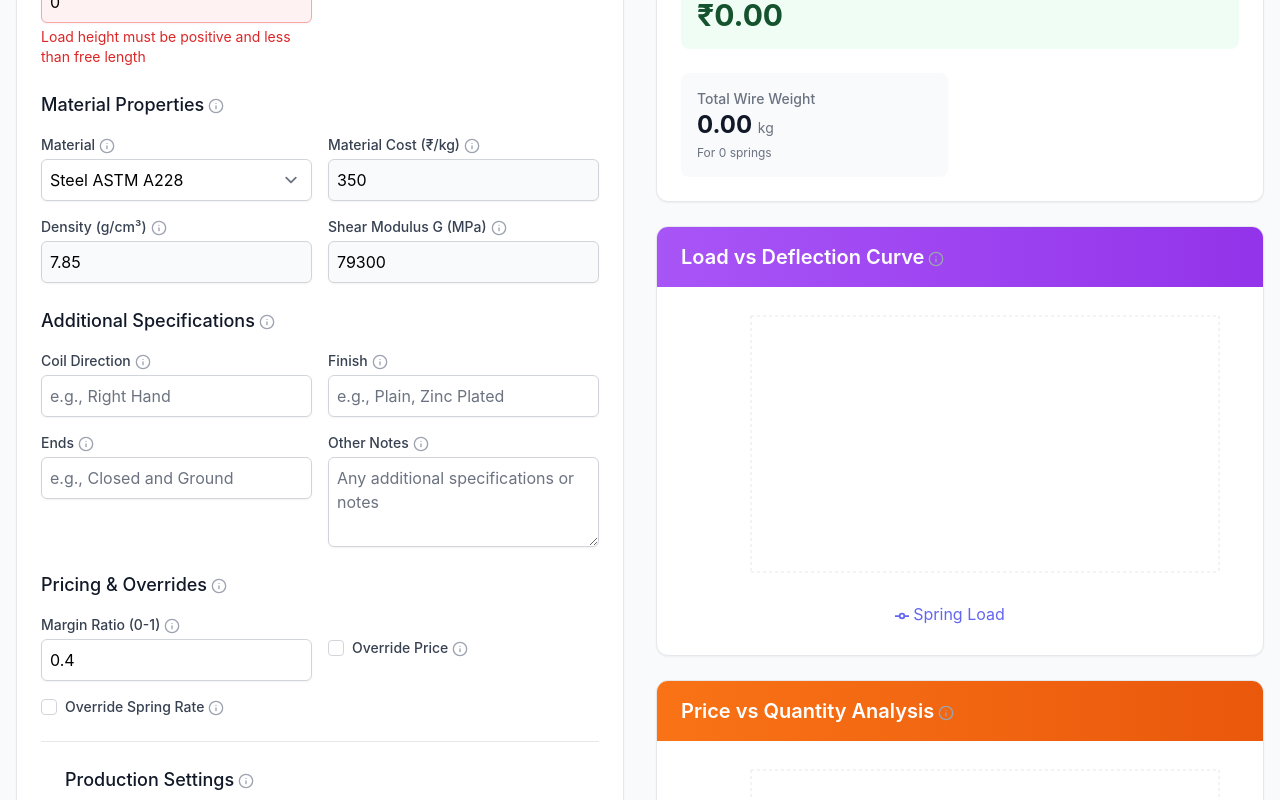
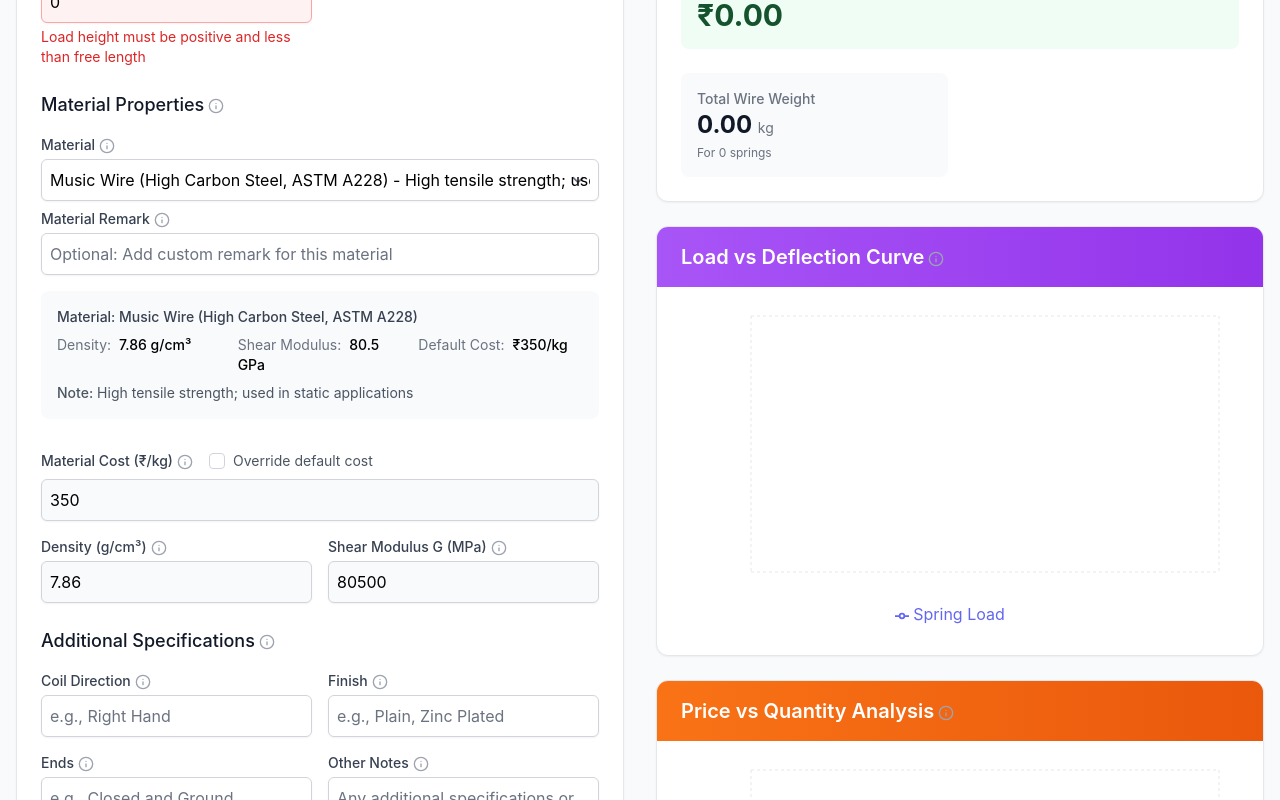
Before and after one commit to parthbhalara/spring-price-calculator, a React (Create React App) app: page / in a window 1280 px wide. Shown: the part 780-1580 px from the top of the page. Built offline with nearby package versions, Linux system fonts and the light colour scheme; the HTML template or start-up script is replaced by a standard one.

Commit message:
Initial commit

```diff
--- a/src/SpringCalculator.jsx
+++ b/src/SpringCalculator.jsx
@@ -5,12 +5,108 @@ import jsPDF from 'jspdf';
 
 // Material properties
 const MATERIALS = {
-  'Steel ASTM A228': { density: 7.85, G: 79300, cost: 350 },
-  'Stainless Steel 302': { density: 7.92, G: 69000, cost: 550 },
-  'Chrome Silicon': { density: 7.85, G: 77200, cost: 400 },
-  'Phosphor Bronze': { density: 8.8, G: 41400, cost: 600 },
-  'Inconel X750': { density: 8.28, G: 79300, cost: 950 },
-  'Custom': { density: 7.85, G: 79300, cost: 300 }
+    // IS 4454 Materials
+    'IS 4454 Part 1 - Cold drawn unalloyed steel': {
+        density: 7.85,
+        G: 80000,
+        cost: 320,
+        notes: 'Grade 1/2/3, Cold drawn unalloyed steel wire',
+        grade: 'Grade 1/2/3'
+    },
+    'IS 4454 Part 2 - Oil hardened and tempered': {
+        density: 7.85,
+        G: 80000,
+        cost: 350,
+        notes: 'Class I/II, Oil hardened and tempered steel wire',
+        grade: 'Class I/II'
+    },
+    'IS 4454 Part 3 - Stainless steel': {
+        density: 7.95,
+        G: 70000,
+        cost: 550,
+        notes: 'Grade 302/304/316, Stainless steel wire for springs',
+        grade: '302/304/316'
+    },
+    'IS 4454 Part 4 - Patented and cold drawn': {
+        density: 7.85,
+        G: 80000,
+        cost: 380,
+        notes: 'Class I/II, Patented and cold drawn unalloyed steel',
+        grade: 'Class I/II'
+    },
+    // Other Standard Materials
+    'Music Wire (High Carbon Steel, ASTM A228)': {
+        density: 7.86,
+        G: 80500,
+        cost: 350,
+        notes: 'High tensile strength; used in static applications'
+    },
+    'Oil Tempered Wire (ASTM A229 / A230)': {
+        density: 7.85,
+        G: 78500,
+        cost: 380,
+        notes: 'Used in heavy-duty springs; more fatigue resistant'
+    },
+    'Stainless Steel 302/304 (ASTM A313)': {
+        density: 7.90,
+        G: 71500,
+        cost: 550,
+        notes: 'Corrosion-resistant; common in food, pharma, marine'
+    },
+    'Stainless Steel 316': {
+        density: 7.99,
+        G: 68500,
+        cost: 650,
+        notes: 'Better corrosion resistance than 304'
+    },
+    'Phosphor Bronze (ASTM B159)': {
+        density: 8.80,
+        G: 44500,
+        cost: 750,
+        notes: 'Good conductivity, corrosion resistance'
+    },
+    'Beryllium Copper (ASTM B197)': {
+        density: 8.25,
+        G: 49500,
+        cost: 950,
+        notes: 'Non-magnetic, good fatigue, electrical use'
+    },
+    'Chrome Silicon (ASTM A401)': {
+        density: 7.85,
+        G: 81000,
+        cost: 450,
+        notes: 'High strength for high stress applications'
+    },
+    'Chrome Vanadium (ASTM A231)': {
+        density: 7.85,
+        G: 79000,
+        cost: 480,
+        notes: 'Shock-resistant; used in automotive springs'
+    },
+    'Inconel X-750': {
+        density: 8.28,
+        G: 74000,
+        cost: 1200,
+        notes: 'High temperature resistance; aerospace use'
+    },
+    'Monel 400': {
+        density: 8.80,
+        G: 65000,
+        cost: 900,
+        notes: 'High corrosion resistance; marine use'
+    },
+    'Titanium Alloy (Ti-6Al-4V)': {
+        density: 4.43,
+        G: 43500,
+        cost: 2500,
+        notes: 'Lightweight; used in aerospace, medical springs'
+    },
+    'Custom': {
+        density: 7.85,
+        G: 79300,
+        cost: 300,
+        notes: 'Custom material properties'
+    }
 };
 
 // Add InfoTooltip component
@@ -42,11 +138,11 @@ const initialState = {
     coilsActive: 0,
     freeLength: 0,
     loadHeight: 0,
-    material: 'Steel ASTM A228',
+    material: 'Music Wire (High Carbon Steel, ASTM A228)',
     customMaterialName: '',
-    materialCost: MATERIALS['Steel ASTM A228'].cost,
-    density: MATERIALS['Steel ASTM A228'].density,
-    G: MATERIALS['Steel ASTM A228'].G,
+    materialCost: MATERIALS['Music Wire (High Carbon Steel, ASTM A228)'].cost,
+    density: MATERIALS['Music Wire (High Carbon Steel, ASTM A228)'].density,
+    G: MATERIALS['Music Wire (High Carbon Steel, ASTM A228)'].G,
     marginRatio: 0.4,
     overrideMargin: false,
     manualPrice: 0,
@@ -60,7 +156,9 @@ const initialState = {
     coilDirection: '',
     finish: '',
     ends: '',
-    otherNotes: ''
+    otherNotes: '',
+    overrideMaterialCost: false,
+    materialRemark: '',
 };
 
 const initialResults = {
@@ -115,8 +213,16 @@ const SpringCalculator = () => {
                 ...newInputs,
                 density: MATERIALS[value].density,
                 G: MATERIALS[value].G,
-                materialCost: MATERIALS[value].cost
+                materialCost: newInputs.overrideMaterialCost ? newInputs.materialCost : MATERIALS[value].cost
             };
+        }
+
+        // Handle material cost override changes
+        if (name === 'overrideMaterialCost') {
+            if (checked === false) {
+                // If disabling override, reset to default cost
+                newInputs.materialCost = MATERIALS[newInputs.material].cost;
+            }
         }
 
         setInputs(newInputs);
@@ -268,6 +374,13 @@ const SpringCalculator = () => {
     // Download results as CSV
     const downloadResults = () => {
         const { meanD, wireVolume, springWeight, rawMaterialCost, springRate, loadAtL1, sellingPrice, pricePerSpring, overallSellingPrice, totalWireWeight } = results;
+        const materialName = inputs.material === 'Custom' ?
+            (inputs.customMaterialName || 'Custom Material') :
+            inputs.material;
+        const materialDisplay = inputs.materialRemark ?
+            `${materialName} (${inputs.materialRemark})` :
+            materialName;
+
         const csvContent = `Parameter,Value,Unit
 Wire Diameter,${inputs.wireD},mm
 Diameter (${inputs.diameterType}),${inputs.diameter},mm
@@ -276,7 +389,7 @@ Total Coils,${inputs.coilsTotal},
 Active Coils,${inputs.coilsActive},
 Free Length,${inputs.freeLength},mm
 Load Height,${inputs.loadHeight},mm
-Material,${inputs.material},
+Material,${materialDisplay},
 Material Cost,${inputs.materialCost},₹/kg
 Density,${inputs.density},g/cm³
 Shear Modulus (G),${inputs.G},MPa
@@ -317,6 +430,13 @@ Total Wire Weight,${totalWireWeight.toFixed(2)},kg
         doc.text('Technical Specifications:', 20, y);
         y += lineHeight;
 
+        const materialName = inputs.material === 'Custom' ?
+            (inputs.customMaterialName || 'Custom Material') :
+            inputs.material;
+        const materialDisplay = inputs.materialRemark ?
+            `${materialName} (${inputs.materialRemark})` :
+            materialName;
+
         doc.setFont(undefined, 'normal');
         const specs = [
             `Wire Diameter: ${inputs.wireD} ± ${inputs.wireDTolerance} mm`,
@@ -325,7 +445,7 @@ Total Wire Weight,${totalWireWeight.toFixed(2)},kg
             `Mean Diameter: ${results.meanD} mm`,
             `Total Coils: ${inputs.coilsTotal}`,
             `Active Coils: ${inputs.coilsActive}`,
-            `Material: ${inputs.material === 'Custom' ? (inputs.customMaterialName || 'Custom Material') : inputs.material}`,
+            `Material: ${materialDisplay}`,
             `Coil Direction: ${inputs.coilDirection || "Not specified"}`,
             `Finish: ${inputs.finish || "Not specified"}`,
             `Ends: ${inputs.ends || "Not specified"}`
@@ -390,6 +510,13 @@ Total Wire Weight,${totalWireWeight.toFixed(2)},kg
     };
 
     const downloadSpecificationsAsCSV = () => {
+        const materialName = inputs.material === 'Custom' ?
+            (inputs.customMaterialName || 'Custom Material') :
+            inputs.material;
+        const materialDisplay = inputs.materialRemark ?
+            `${materialName} (${inputs.materialRemark})` :
+            materialName;
+
         const csvContent = `Spring Specifications
 Wire Diameter (mm),${inputs.wireD} ± ${inputs.wireDTolerance}
 Outer Diameter (mm),${results.od} ± ${inputs.odTolerance}
@@ -397,7 +524,7 @@ Inner Diameter (mm),${results.id}
 Mean Diameter (mm),${results.meanD}
 Total Coils,${inputs.coilsTotal}
 Active Coils,${inputs.coilsActive}
-Material,${inputs.material === 'Custom' ? (inputs.customMaterialName || 'Custom Material') : inputs.material}
+Material,${materialDisplay}
 Coil Direction,${inputs.coilDirection || "Not specified"}
 Finish,${inputs.finish || "Not specified"}
 Ends,${inputs.ends || "Not specified"}
@@ -688,8 +815,8 @@ ${inputs.quantity},${results.overallSellingPrice.toFixed(2)},${(inputs.setupCost
                                     </h3>
 
                                     <div className="grid grid-cols-1 md:grid-cols-2 gap-4">
-                                        {/* Material Selection */}
-                                        <div>
+                                        {/* Material Selection with Custom Remark */}
+                                        <div className="col-span-2">
                                             <label className="block text-sm font-medium text-gray-700 mb-1">
                                                 Material
                                                 <InfoTooltip text="Select the spring material or choose Custom to enter your own" />
@@ -698,12 +825,70 @@ ${inputs.quantity},${results.overallSellingPrice.toFixed(2)},${(inputs.setupCost
                                                 name="material"
                                                 value={inputs.material}
                                                 onChange={handleInputChange}
-                                                className="block w-full rounded-md shadow-sm p-2 focus:ring-2 focus:ring-blue-500 focus:border-transparent border-gray-300"
+                                                className="block w-full rounded-md shadow-sm p-2 focus:ring-2 focus:ring-blue-500 focus:border-transparent border-gray-300 mb-2"
                                             >
-                                                {Object.keys(MATERIALS).map((mat) => (
-                                                    <option key={mat} value={mat}>{mat}</option>
+                                                {Object.entries(MATERIALS).map(([mat, props]) => (
+                                                    mat !== 'Custom' && (
+                                                        <option key={mat} value={mat}>
+                                                            {mat} - {props.notes}
+                                                        </option>
+                                                    )
                                                 ))}
+                                                <option value="Custom">Custom Material</option>
                                             </select>
+
+                                            {/* Custom Remark for Material */}
+                                            <div className="mt-2">
+                                                <label className="block text-sm font-medium text-gray-700 mb-1">
+                                                    Material Remark
+                                                    <InfoTooltip text="Add any custom notes or remarks about the material (optional)" />
+                                                </label>
+                                                <input
+                                                    type="text"
+                                                    name="materialRemark"
+                                                    value={inputs.materialRemark}
+                                                    onChange={handleInputChange}
+                                                    placeholder="Optional: Add custom remark for this material"
+                                                    className="block w-full rounded-md shadow-sm p-2 focus:ring-2 focus:ring-blue-500 focus:border-transparent border-gray-300"
+                                                />
+                                            </div>
+                                        </div>
+
+                                        {/* Material Properties Display */}
+                                        <div className="col-span-2 bg-gray-50 rounded-lg p-4 mb-4">
+                                            <h4 className="text-sm font-medium text-gray-700 mb-2">
+                                                Material: {inputs.material === 'Custom' ?
+                                                    (inputs.customMaterialName || 'Custom Material') :
+                                                    inputs.material}
+                                                {inputs.materialRemark && (
+                                                    <span className="text-gray-500 ml-2">({inputs.materialRemark})</span>
+                                                )}
+                                            </h4>
+                                            <div className="grid grid-cols-1 md:grid-cols-3 gap-4 text-sm">
+                                                <div>
+                                                    <span className="text-gray-500">Density:</span>
+                                                    <span className="ml-2 font-medium">{inputs.density} g/cm³</span>
+                                                </div>
+                                                <div>
+                                                    <span className="text-gray-500">Shear Modulus:</span>
+                                                    <span className="ml-2 font-medium">{(inputs.G/1000).toFixed(1)} GPa</span>
+                                                </div>
+                                                <div>
+                                                    <span className="text-gray-500">Default Cost:</span>
+                                                    <span className="ml-2 font-medium">₹{MATERIALS[inputs.material].cost}/kg</span>
+                                                </div>
+                                                {inputs.material !== 'Custom' && MATERIALS[inputs.material].grade && (
+                                                    <div className="md:col-span-3">
+                                                        <span className="text-gray-500">Grade:</span>
+                                                        <span className="ml-2 font-medium">{MATERIALS[inputs.material].grade}</span>
+                                                    </div>
+                                                )}
+                                            </div>
+                                            {inputs.material !== 'Custom' && (
+                                                <p className="text-sm text-gray-600 mt-2">
+                                                    <span className="font-medium">Note:</span> {MATERIALS[inputs.material].notes}
+                                                </p>
+                                            )}
                                         </div>
 
                                         {/* Custom Material Name - Only show when Custom is selected */}
@@ -724,21 +909,35 @@ ${inputs.quantity},${results.overallSellingPrice.toFixed(2)},${(inputs.setupCost
                                             </div>
                                         )}
 
-                                        {/* Material Cost */}
-                                        <div>
-                                            <label className="block text-sm font-medium text-gray-700 mb-1">
-                                                Material Cost (₹/kg)
-                                                <InfoTooltip text="Cost of the material per kilogram" />
-                                            </label>
+                                        {/* Material Cost with Override Option */}
+                                        <div className="col-span-2">
+                                            <div className="flex items-center mb-2">
+                                                <label className="block text-sm font-medium text-gray-700">
+                                                    Material Cost (₹/kg)
+                                                    <InfoTooltip text="Cost of the material per kilogram" />
+                                                </label>
+                                                <div className="ml-4 flex items-center">
+                                                    <input
+                                                        type="checkbox"
+                                                        name="overrideMaterialCost"
+                                                        checked={inputs.overrideMaterialCost}
+                                                        onChange={handleInputChange}
+                                                        className="h-4 w-4 text-blue-600 rounded border-gray-300 focus:ring-blue-500"
+                                                    />
+                                                    <label className="ml-2 text-sm text-gray-600">
+                                                        Override default cost
+                                                    </label>
+                                                </div>
+                                            </div>
                                             <input
                                                 type="number"
                                                 name="materialCost"
                                                 value={inputs.materialCost}
                                                 onChange={handleInputChange}
                                                 className={`block w-full rounded-md shadow-sm p-2 focus:ring-2 focus:ring-blue-500 focus:border-transparent border-gray-300 ${
-                                                    inputs.material !== 'Custom' ? 'bg-gray-50' : ''
+                                                    !inputs.overrideMaterialCost ? 'bg-gray-50' : ''
                                                 }`}
-                                                readOnly={inputs.material !== 'Custom'}
+                                                readOnly={!inputs.overrideMaterialCost}
                                             />
                                         </div>
 
@@ -1250,6 +1449,9 @@ Values outside these ranges may cause:
                                                     {inputs.material === 'Custom' ?
                                                         (inputs.customMaterialName || 'Custom Material') :
                                                         inputs.material}
+                                                    {inputs.materialRemark && (
+                                                        <span className="text-gray-500 ml-2">({inputs.materialRemark})</span>
+                                                    )}
                                                 </span>
                                             </div>
                                             <div className="flex justify-between border-b border-gray-200 py-2">
```
